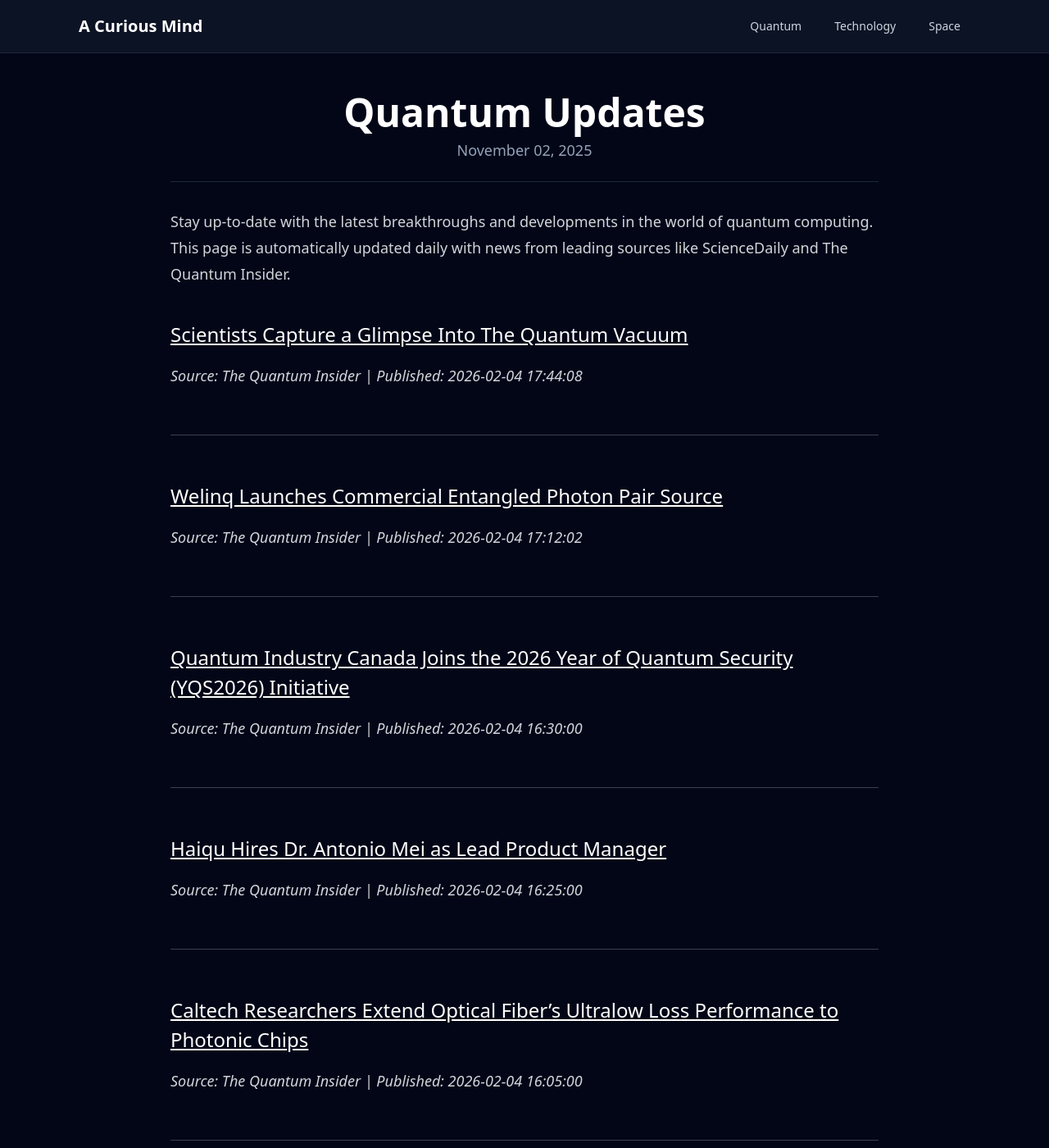
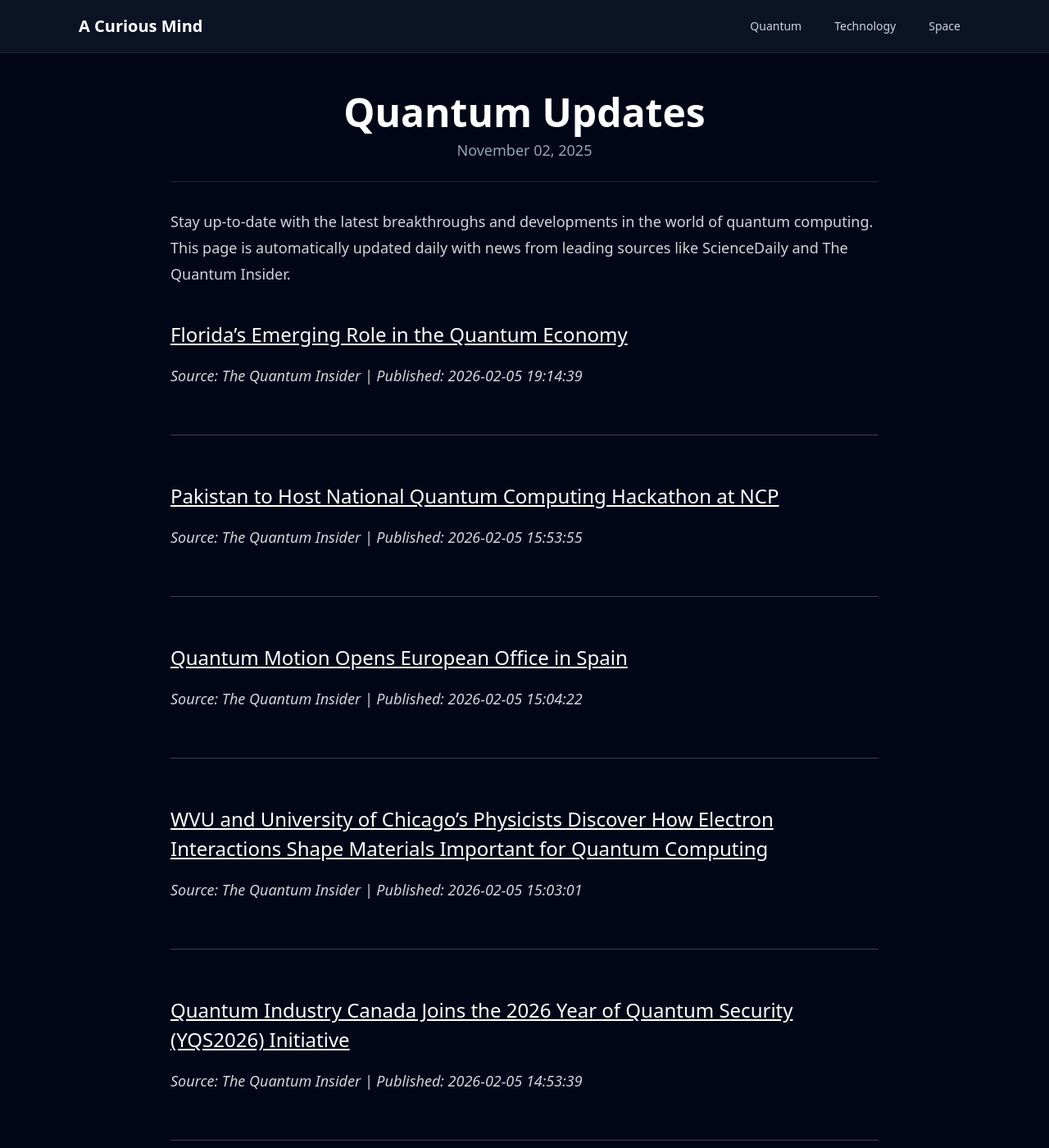
Before and after one commit to onehl7/onehl7.github.io, a Jekyll site: the page built from _posts/2025-11-02-quantum-updates.md, in a window 1280 px wide and 1400 px high. Shown: the whole window at 82% size. Built offline with Jekyll 4.4.1, drawn with Linux system fonts in a browser that asks for light colours; nearby versions of some CDN libraries.

Commit message:
Update quantum news data

```diff
--- a/_data/quantum_news.json
+++ b/_data/quantum_news.json
@@ -1,33 +1,33 @@
 [
   {
     "source": "The Quantum Insider",
-    "title": "Scientists Capture a Glimpse Into The Quantum Vacuum",
-    "link": "https://thequantuminsider.com/2026/02/04/scientists-capture-a-glimpse-into-the-quantum-vacuum/",
-    "published": "2026-02-04 17:44:08"
+    "title": "Florida\u2019s Emerging Role in the Quantum Economy",
+    "link": "https://thequantuminsider.com/2026/02/05/floridas-emerging-role-in-the-quantum-economy/",
+    "published": "2026-02-05 19:14:39"
   },
   {
     "source": "The Quantum Insider",
-    "title": "Welinq Launches Commercial Entangled Photon Pair Source",
-    "link": "https://thequantuminsider.com/2026/02/04/welinq-commercial-entangled-photon-source/",
-    "published": "2026-02-04 17:12:02"
+    "title": "Pakistan to Host National Quantum Computing Hackathon at NCP",
+    "link": "https://thequantuminsider.com/2026/02/05/pakistan-to-host-quantum-computing-hackathon-at-ncp/",
+    "published": "2026-02-05 15:53:55"
+  },
+  {
+    "source": "The Quantum Insider",
+    "title": "Quantum Motion Opens European Office in Spain",
+    "link": "https://thequantuminsider.com/2026/02/05/quantum-motion-opens-european-office-in-spain/",
+    "published": "2026-02-05 15:04:22"
+  },
+  {
+    "source": "The Quantum Insider",
+    "title": "WVU and University of Chicago\u2019s Physicists Discover How Electron Interactions Shape Materials Important for Quantum Computing",
+    "link": "https://thequantuminsider.com/2026/02/05/wvu-physicists-electron-interactions-quantum-computing-materials/",
+    "published": "2026-02-05 15:03:01"
   },
   {
     "source": "The Quantum Insider",
     "title": "Quantum Industry Canada Joins the 2026 Year of Quantum Security (YQS2026) Initiative",
-    "link": "https://thequantuminsider.com/2026/02/04/quantum-industry-canada-joins-2026-year-of-quantum-security/",
-    "published": "2026-02-04 16:30:00"
-  },
-  {
-    "source": "The Quantum Insider",
-    "title": "Haiqu Hires Dr. Antonio Mei as Lead Product Manager",
-    "link": "https://thequantuminsider.com/2026/02/04/haiqu-appoints-former-microsoft-quantum-manager/",
-    "published": "2026-02-04 16:25:00"
-  },
-  {
-    "source": "The Quantum Insider",
-    "title": "Caltech Researchers Extend Optical Fiber\u2019s Ultralow Loss Performance to Photonic Chips",
-    "link": "https://thequantuminsider.com/2026/02/04/caltech-researchers-extend-optical-fibers-ultralow-loss-performance-to-photonic-chips/",
-    "published": "2026-02-04 16:05:00"
+    "link": "https://thequantuminsider.com/2026/02/05/quantum-industry-canada-joins-2026-year-of-quantum-security/",
+    "published": "2026-02-05 14:53:39"
   },
   {
     "source": "ScienceDaily (Quantum Computing)",
```
